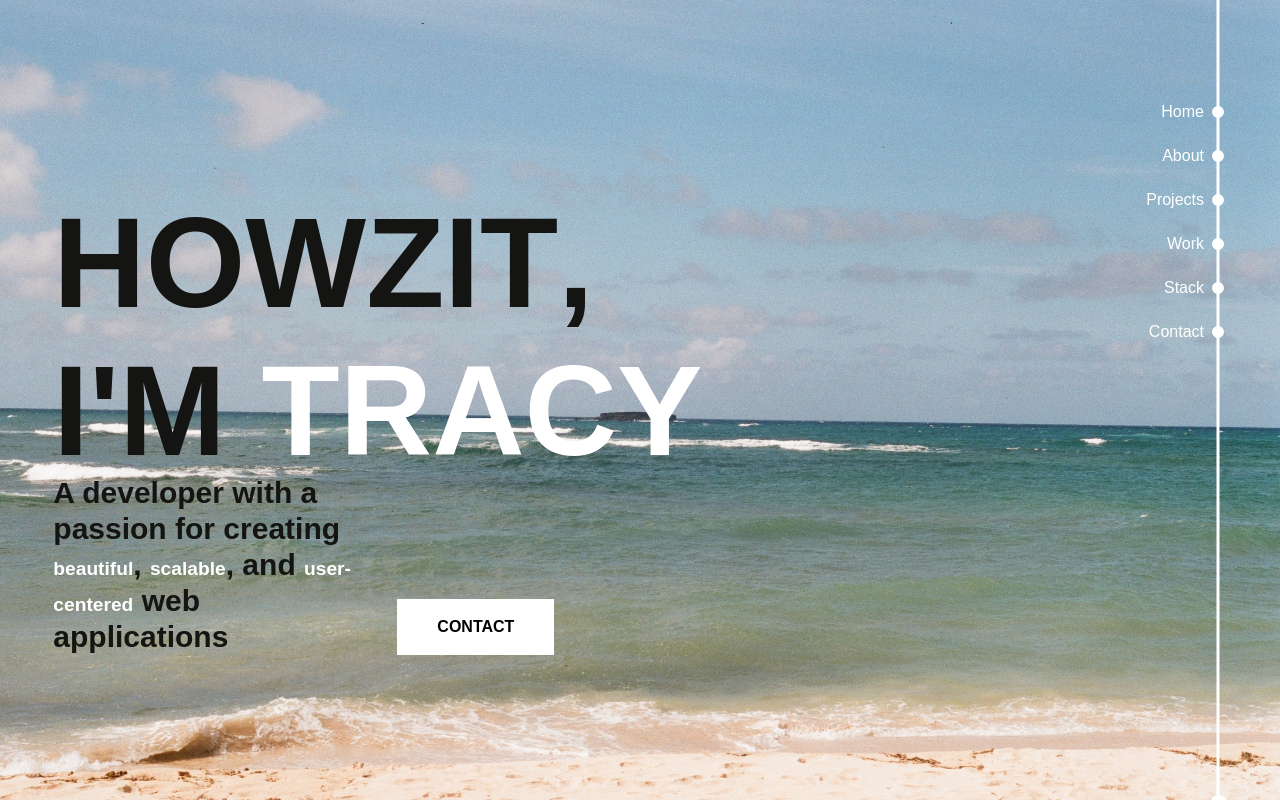
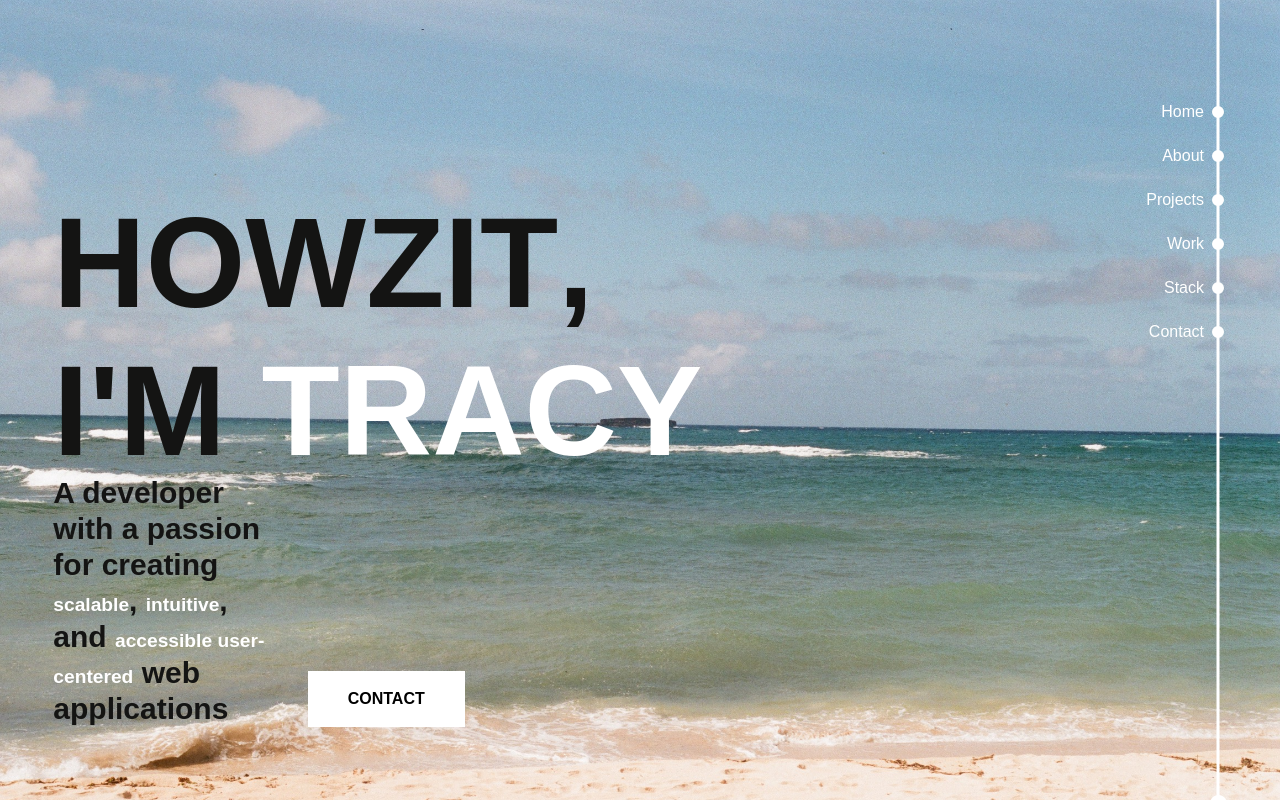
Before and after one commit to tracytnb/tracytnb-portfolio, a Next.js app: page / in a window 1280 px wide. Shown: the top 800 px of the page. Built offline with nearby package versions, Linux system fonts and the light colour scheme; a web font is replaced by a local one.

Commit message:
Changes to spacing, coloring, and UI

```diff
--- a/app/components/FlipLink.tsx
+++ b/app/components/FlipLink.tsx
@@ -5,16 +5,22 @@ const FlipLink = ({
   children,
   href,
   className,
+  target = "_blank",
+  rel = "noopener noreferrer",
 }: {
   children: React.ReactNode | string;
   href: string;
   className?: string;
+  target?: React.HTMLAttributeAnchorTarget;
+  rel?: string;
 }) => {
   return (
     <motion.a
       initial="initial"
       whileHover="hovered"
       href={href}
+      target={target}
+      rel={rel}
       className={clsx(
         "relative block overflow-hidden whitespace-nowrap text-white",
         className,
@@ -23,6 +29,7 @@ const FlipLink = ({
     >
       {/* Single stagger */}
       <motion.div
+        className="flex w-full justify-end overflow-hidden"
         variants={{
           initial: { y: 0, opacity: 0.1 },
           hovered: { y: "-100%" },
@@ -35,7 +42,7 @@ const FlipLink = ({
         {children}
       </motion.div>
       <motion.div
-        className="absolute inset-0"
+        className="absolute inset-0 flex w-full justify-end overflow-hidden"
         variants={{
           initial: { y: "100%", opacity: 1 },
           hovered: { y: 0 },
--- a/app/components/Header.tsx
+++ b/app/components/Header.tsx
@@ -199,23 +199,23 @@ const Header = () => {
 
         <div className="min-h-0 flex-1" aria-hidden />
 
-        <div className="flex h-fit w-full flex-row flex-wrap gap-x-6 md:mb-30">
+        <div className="flex h-fit w-full flex-row flex-wrap gap-x-6 md:mb-15">
           <motion.div
             variants={headerItemVariants}
-            className="min-w-0 max-w-xs flex-1"
+            className="min-w-0 max-w-[18vw] flex-1"
           >
             <h2 className="text-2xl font-bold md:text-3xl text-background">
               A developer with a passion for creating{" "}
               <span className="text-white font-bold text-[1.5vw]">
-                beautiful
+                scalable
               </span>
               {", "}
               <span className="text-white font-bold text-[1.5vw]">
-                scalable
+                intuitive
               </span>
               {", and "}
               <span className="text-white font-bold text-[1.5vw]">
-                user-centered
+                accessible user-centered
               </span>{" "}
               web applications
             </h2>
--- a/app/components/Projects.tsx
+++ b/app/components/Projects.tsx
@@ -54,7 +54,7 @@ const Projects = () => {
 
         <p className="md:text-3xl text-white/95 font-semibold leading-relaxed">
           // A selection of projects ranging from different domains such as
-          startup, e-commerce, and research.
+          startup, e-commerce, and research
         </p>
       </div>
       {/* Project Description */}
@@ -92,19 +92,16 @@ const Projects = () => {
       <div className="-mt-[230px] flex flex-col z-10">
         {projectsData.map((project, index) => {
           return (
-            <div
+            <FlipLink
               key={`p_${index}`}
-              onClick={() => {
-                window.open(project.link || "", "_blank");
-              }}
-              className="flex justify-end border-b-2 pb-1 border-white text-white text-[5vw] mt-[25px] mb-[10px] font-bold"
+              href={project.link}
+              className="group mt-[25px] mb-[10px] flex w-full justify-end border-b-2 border-white pb-1 text-[5vw] font-bold text-white"
             >
-              <FlipLink href={project.link || ""} className="group">
               <div
                 onMouseOver={() => {
                   setSelectedProject(index);
                 }}
-                  className="flex flex-row gap-4 items-center"
+                className="flex flex-row items-center gap-4"
               >
                 <ExternalLink
                   aria-hidden
@@ -113,7 +110,6 @@ const Projects = () => {
                 <p>{project.title}</p>
               </div>
             </FlipLink>
-            </div>
           );
         })}
       </div>
--- a/app/components/TechStack.tsx
+++ b/app/components/TechStack.tsx
@@ -34,7 +34,7 @@ function TiltStackCell({ name }: { name: string }) {
           transform: "rotateY(25deg)",
           transformStyle: "preserve-3d",
         }}
-        className="relative aspect-square w-35 h-35 size-35 bg-linear-to-br from-white/5 to-foreground/20 flex flex-col items-center justify-center gap-2 cursor-pointer transition-none"
+        className="relative aspect-square w-35 h-35 size-35 bg-linear-to-br from-white/1 to-foreground/15 flex flex-col items-center justify-center gap-2 cursor-pointer transition-none"
       >
         <div
           style={{
@@ -59,7 +59,7 @@ const TechStack = () => {
       id="techstack"
       className="relative w-11/12 mx-auto h-screen -left-18 flex flex-col gap-10"
     >
-      <h2 className="z-50 text-4xl md:text-5xl text-white font-semibold leading-relaxed pt-4">
+      <h2 className="z-50 text-4xl md:text-5xl text-white font-semibold leading-relaxed pt-1">
         Stack/
       </h2>
       <div className="grid grid-cols-[repeat(3,max-content)] justify-center items-center mt-auto pb-20 md:grid-cols-[repeat(3,max-content)] gap-x-2">
--- a/app/components/Work.tsx
+++ b/app/components/Work.tsx
@@ -46,7 +46,7 @@ const Work = () => {
       style={{ height: `${workData.length * 100}vh` }}
     >
       <div className="sticky top-0 flex h-dvh min-h-0 flex-col gap-4">
-        <h2 className="z-50 text-4xl md:text-5xl text-white font-semibold leading-relaxed pt-4">
+        <h2 className="z-50 text-4xl md:text-5xl text-white font-semibold leading-relaxed pt-1">
           Work/
         </h2>
         <div
--- a/app/components/theme/ThemeProvider.tsx
+++ /dev/null
@@ -1,32 +0,0 @@
-import { createContext, useContext, useState, useEffect } from "react";
-
-const ThemeContext = createContext<{
-  theme: string;
-  setTheme: (theme: string) => void;
-} | null>(null);
-
-export function ThemeProvider({ children }: { children: React.ReactNode }) {
-  const [theme, setTheme] = useState("dark");
-
-  // Synchronize theme state with HTML data attribute
-  useEffect(() => {
-    document.documentElement.dataset.theme = theme;
-    document.documentElement.classList.toggle("dark", theme === "dark");
-  }, [theme]);
-
-  // Provide theme context to children
-  return (
-    <ThemeContext.Provider value={{ theme, setTheme }}>
-      {children}
-    </ThemeContext.Provider>
-  );
-}
-
-// Custom hook for easy theme access
-export function useTheme() {
-  const context = useContext(ThemeContext);
-  if (!context) {
-    throw new Error("useTheme must be used within a ThemeProvider");
-  }
-  return context;
-}
--- a/app/globals.css
+++ b/app/globals.css
@@ -82,7 +82,7 @@ body {
 
 :root {
   --background: #141413;
-  --foreground: #c9c8bf;
+  --foreground: #a4a398;
   --card: oklch(1 0 0);
   --card-foreground: oklch(0.145 0 0);
   --popover: oklch(1 0 0);
--- a/assets/assets.ts
+++ b/assets/assets.ts
@@ -74,7 +74,7 @@ export const projectsData = [
       "Firestore",
     ],
     description:
-      "Woven with Love is a e-commerce platform for a local business based in Kauai, Hawaii. It is a platform for the client to sell their handwoven leis and various flower products to help promote their business.",
+      "Woven with Love is an e-commerce platform for a local business based in Kauai, Hawaii. It is a platform for the client to sell their handwoven leis and various flower products to help promote their business.",
     role: "Full Stack Developer",
     roleBullets: [
       "Owned full-stack delivery: designed and implemented frontend, backend, and UI/UX.",
```
Also changed, not shown: app/components/Contact.tsx (+19 -13 lines), app/components/theme/ThemeSelect.tsx (deleted, +0 -55 lines). Lines whose indentation alone changed are shown as unchanged.
